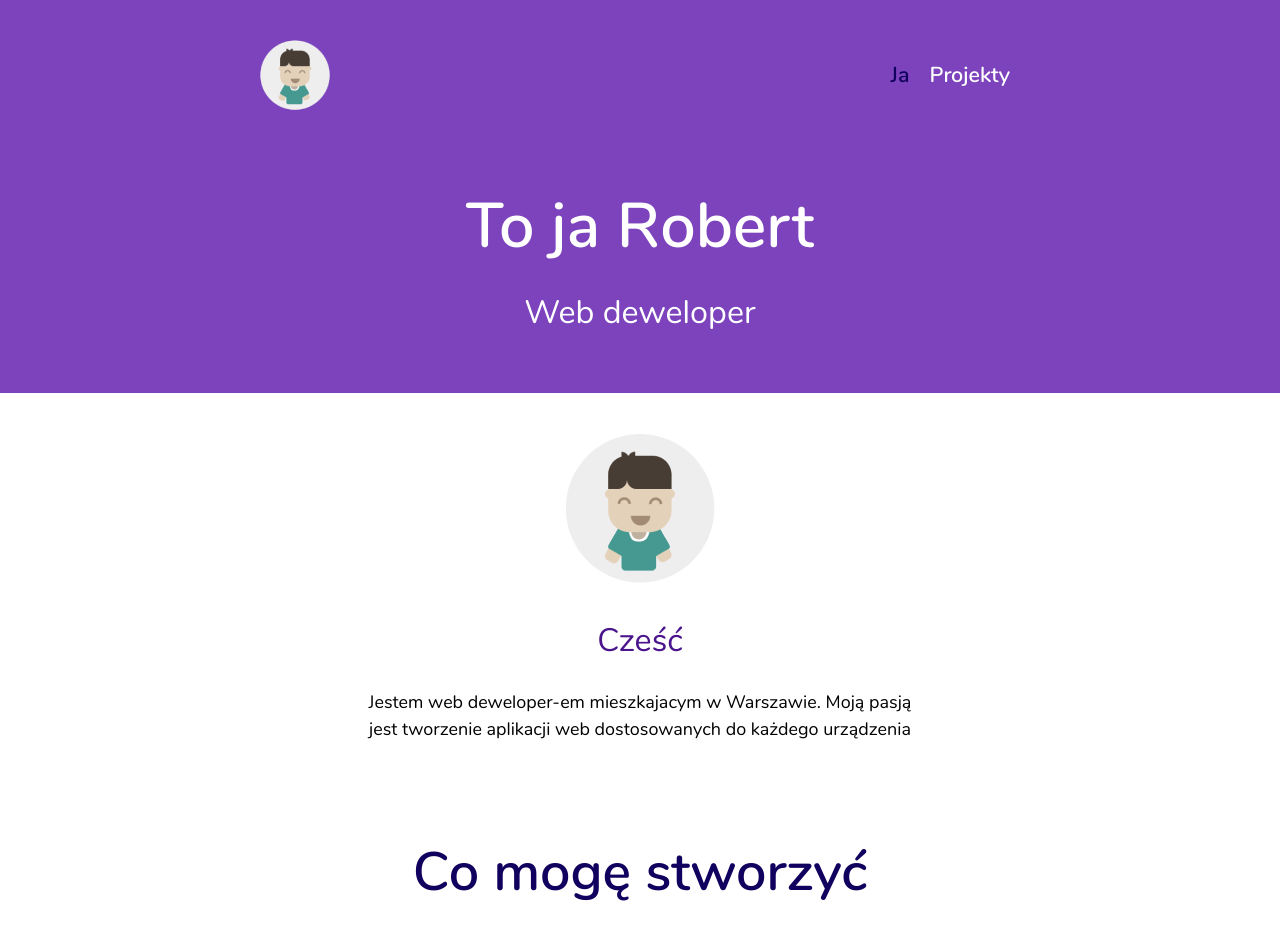
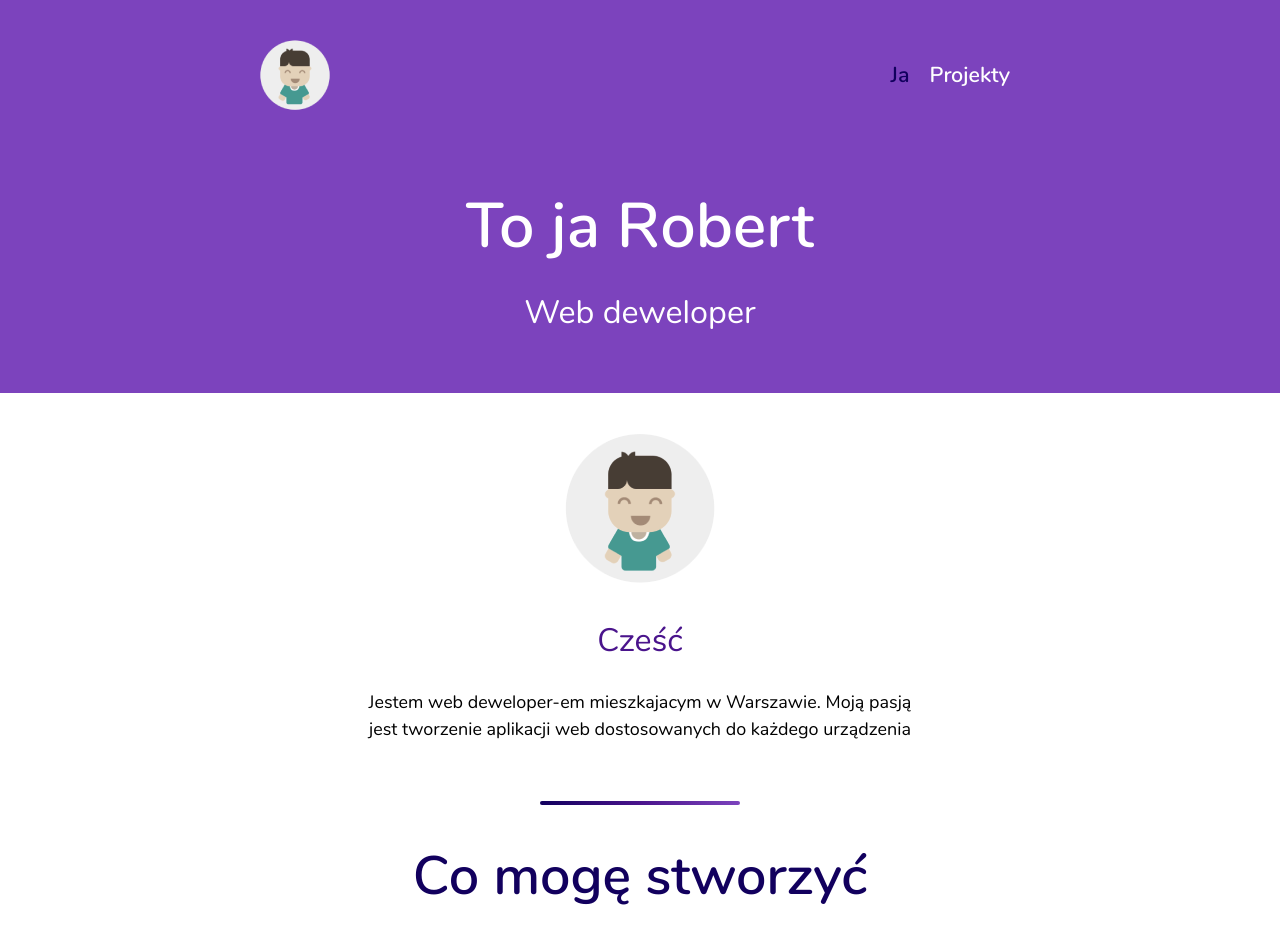
Before and after one commit to Citentel/portfolio-project, a React (Create React App) app: page / in a window 1280 px wide. Shown: the top 952 px of the page. Built offline with nearby package versions, Linux system fonts and the light colour scheme.

Commit message:
added new component BreakLine

```diff
--- a/src/Routing/index.js
+++ b/src/Routing/index.js
@@ -1,6 +1,7 @@
 import React, { Component } from "react";
 import { BrowserRouter, Route, Switch, Link } from "react-router-dom";
 import About from "../components/About";
+import BreakLine from "../components/BreakLine";
 import Header from "../components/Header";
 import Intro from "../components/Intro";
 import Project1 from "../components/Projects/Project1";
@@ -79,7 +80,9 @@ class Routing extends Component {
                                     <div>
                                         <Header h1={ this.state.basic.header.h1 } p={ this.state.basic.header.p } />
                                         <Intro image={ this.state.basic.intro.image } h3={ this.state.basic.intro.h3 } p={ this.state.basic.intro.p } />
+                                        <BreakLine />
                                         <About />
+                                        <BreakLine />
                                     </div>
                                 );
                             }
--- /dev/null
+++ b/src/components/BreakLine/index.js
@@ -0,0 +1,14 @@
+import React, { Component } from "react";
+import "./static/css/index.css";
+
+class BreakLine extends Component {
+    render = () => {
+        return (
+            <div className="breakLine">
+                <div className="breakLine__box"></div>
+            </div>
+        );
+    }
+}
+
+export default BreakLine;
--- /dev/null
+++ b/src/components/BreakLine/static/css/index.css
@@ -0,0 +1 @@
+.breakLine{width:100%;display:flex;justify-content:center}.breakLine .breakLine__box{max-width:200px;width:100%;text-align:center;padding:2px;border-radius:2px;background:linear-gradient(90deg, #12005e 0%, #4a148c, #7c43bd 100%)}
--- /dev/null
+++ b/src/components/BreakLine/static/css/index.less
@@ -0,0 +1,15 @@
+@import '../../../../static/css/config.less';
+
+.breakLine {
+    width: 100%;
+    display: flex;
+    justify-content: center;
+    .breakLine__box {
+        max-width: 200px;
+        width: 100%;
+        text-align: center;
+        padding:  2px;
+        border-radius: 2px;
+        background: linear-gradient(90deg, @color__primary--dark 0%, @color__primary--basic, @color__primary--light 100%);
+    }
+}
```
